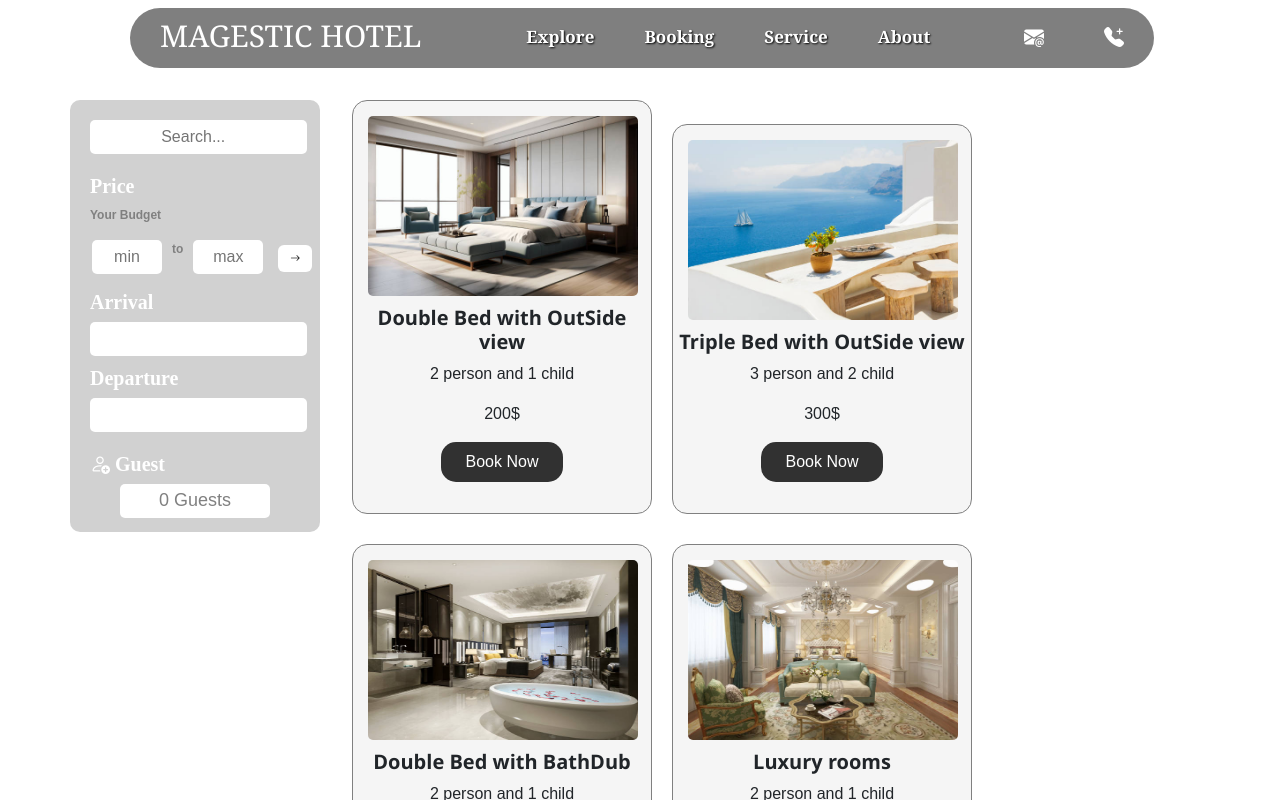
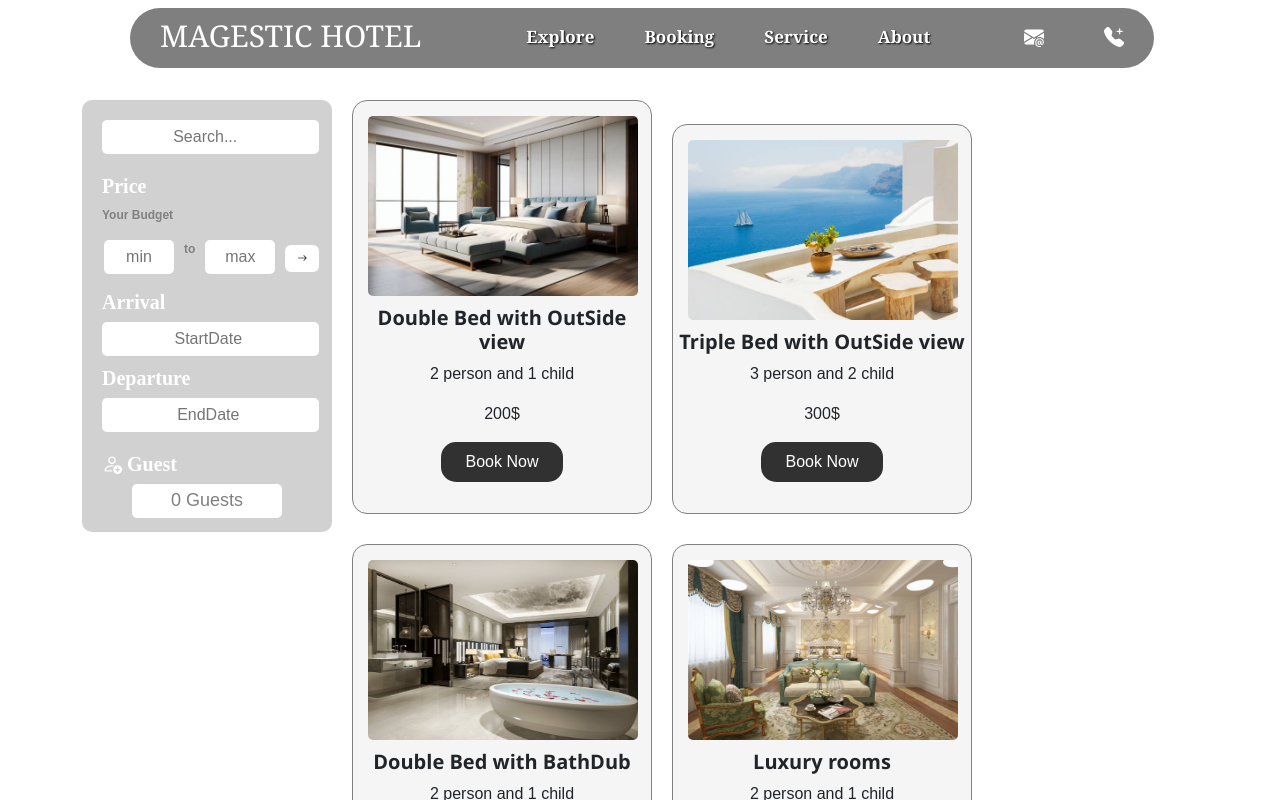
Before and after one commit to Sakthi-ram/Magestic-Hotel, a React (Vite) app: page /Bookingpage in a window 1280 px wide. Shown: the top 800 px of the page. Built offline with nearby package versions, Linux system fonts and the light colour scheme.

Commit message:
guest feat added

```diff
--- a/src/components/BookingPage/BookingPage.css
+++ b/src/components/BookingPage/BookingPage.css
@@ -34,7 +34,7 @@
     margin-top: 5px;
     outline: none;
     border: none;
-    margin-left: 5px;
+    /* margin-left: 5px; */
 }
 
 .pricefilter h4 {
@@ -139,8 +139,18 @@ input[type=number]::-webkit-inner-spin-button {
 /* Guest box  */
 .person-counts .twobox{
     position: relative;
-    top: 10px;
+    top: 20px;
     left: -15px;
+}
+.twobox.opened{
+    opacity: 1;
+    pointer-events: auto;
+    animation-name: silder;
+    animation-duration: 0.5s;
+}
+@keyframes silder {
+    0%{top: -10px;}
+    100%{top:20px;}
 }
 
 
@@ -148,6 +158,7 @@ input[type=number]::-webkit-inner-spin-button {
 .cardpage{
     position: relative;
     top: 100px;
+
 }
 .bp-card {
     max-width: 300px;
@@ -196,3 +207,13 @@ input[type=number]::-webkit-inner-spin-button {
     opacity: 1;
     transition: opacity 0.5s ease;
 }
+
+@media (max-width:768px)  {
+    .leftside{
+        width:250px ;
+
+    }
+    .bp-card{
+
+    }
+}
--- a/src/components/BookingPage/BookingPage.jsx
+++ b/src/components/BookingPage/BookingPage.jsx
@@ -73,12 +73,15 @@ const BookingPage = () => {
         <>
             <section className='BP-header'>
                 <div className="container">
-                    <div className="row">
-                        <div className='col-sm-3 leftside'>
+                    <div className="row gx-0">
+                        <div className=' col-lg-6  leftside'>
 
-                            {/* Price Filter  */}
+                            {/* Price Filter  1 */}
+                            <div className='search-card'>
                             <input type="search" className='Bookingpage-input'
                                 value={search} onChange={(e) => setsearch(e.target.value)} placeholder=' Search...' />
+                                </div>
+                                {/* 2 */}
                             <div className='pricefilter'>
                                 <h4>Price</h4>
                                 <p>Your Budget</p>
@@ -92,22 +95,22 @@ const BookingPage = () => {
                                 </div>
                             </div>
 
-                            {/*Date Booking */}
+                            {/*Date Booking 3*/}
 
                             <div className='bookingdate'>
                                 <div className="bp-arrival">
                                     <h3>Arrival</h3>
                                     <DatePicker className='startdate'
-                                        selected={startDate} onChange={setStartDate}  dateFormat="dd-MM-yyyy"/>
+                                        selected={startDate} onChange={setStartDate}  dateFormat="dd-MM-yyyy" placeholderText='StartDate '/>
                                 </div>
                                 <div className="bp-departure">
                                     <h3>Departure</h3>
                                     <DatePicker className='enddate'
-                                        selected={endDate} onChange={setEndDate}  dateFormat="dd-MM-yyyy"
+                                        selected={endDate} onChange={setEndDate}  dateFormat="dd-MM-yyyy" placeholderText='EndDate '
                                     />
                                 </div>
 
-                                {/* Person Count*/}
+                                {/* Person Count 4 */}
                                 <div className="bp-person">
                                     <h3 className='guestname'><i className='bi bi-person-add'></i> Guest</h3>
                                     <div className='guest-btn'>
@@ -115,7 +118,7 @@ const BookingPage = () => {
                                             <h4 className='guests' onClick={click}>{guest.adult + guest.child} Guests</h4>
 
                                             {/* Guest box  */}
-                                            <div className={`twobox ${iscardopen ? "open" : ""}`}>
+                                            <div className={`twobox ${iscardopen ? "opened" : ""}`}>
                                                 <div className='Adult'>
                                                     <p>Adults 13+ </p>
 
@@ -157,7 +160,7 @@ const BookingPage = () => {
 
                         {/* Cards */}
 
-                        <div className="col-sm-9  cardpage" >
+                        <div className=" col-7 col-lg-9 cardpage" >
                             {filteruser.length > 0 ? (
                                 filteruser.map((item) => (
                                     <div className='bp-card' key={item.id} >
--- a/src/components/booking/booking.css
+++ b/src/components/booking/booking.css
@@ -113,7 +113,7 @@
     box-shadow: 5px 10px 10px 0 rgba(0, 0, 0, 0.2);
     background-color: white;
     opacity: 0;
-    transform: scale(0.1);
+
     transition: opacity 0.3s ease-in-out, transform 0.3s ease;
     pointer-events: none;
     z-index: 3;
@@ -122,9 +122,14 @@
 
 .twobox.open {
     opacity: 1;
-    transform: scale(1);
     pointer-events: auto;
+    animation-name: silde;
+    animation-duration: 0.5s;
 
+}
+@keyframes silde {
+    0%{top: 60px;}
+    100%{top: 100px;}
 }
 
 .Adult,
```
